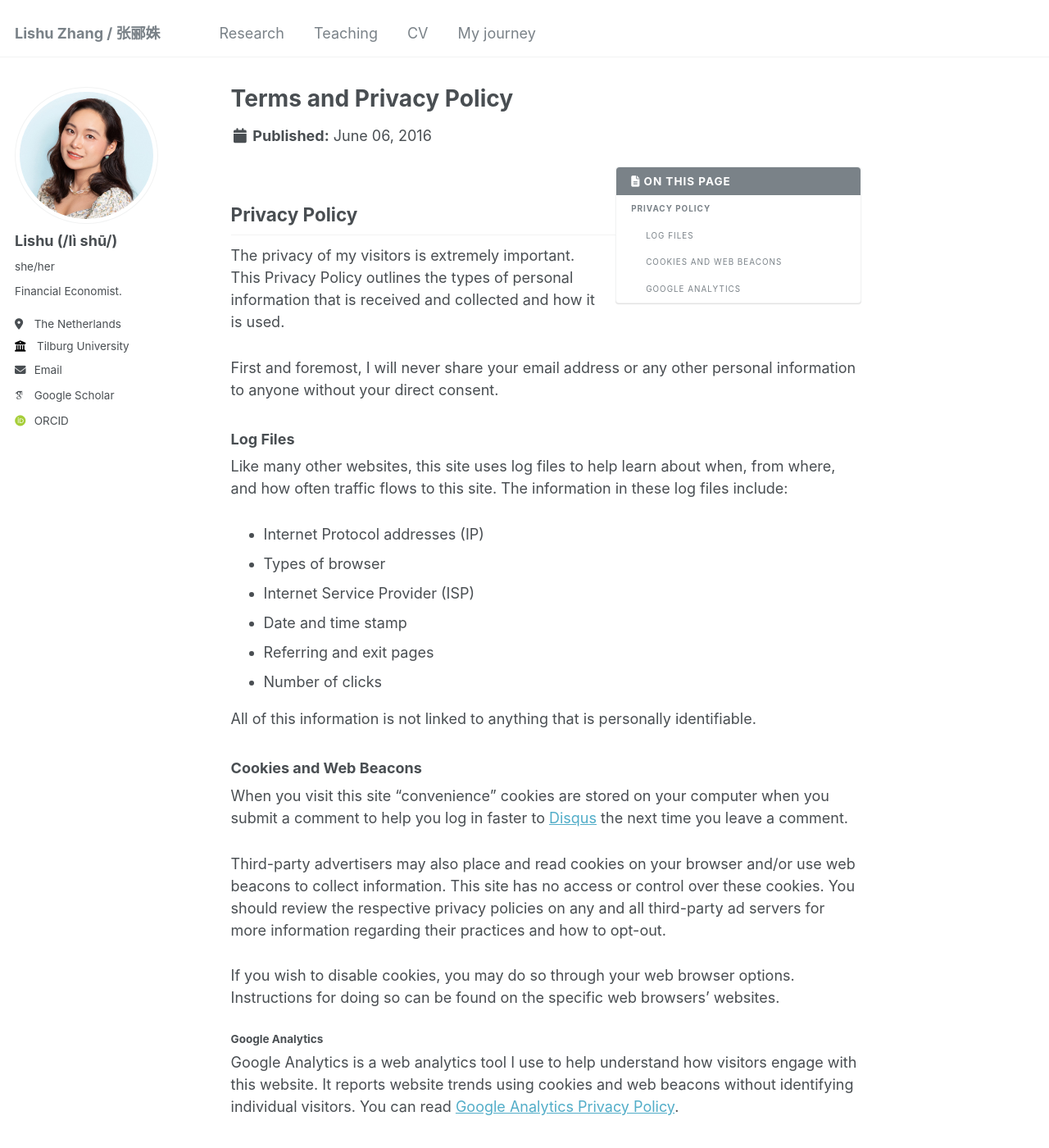
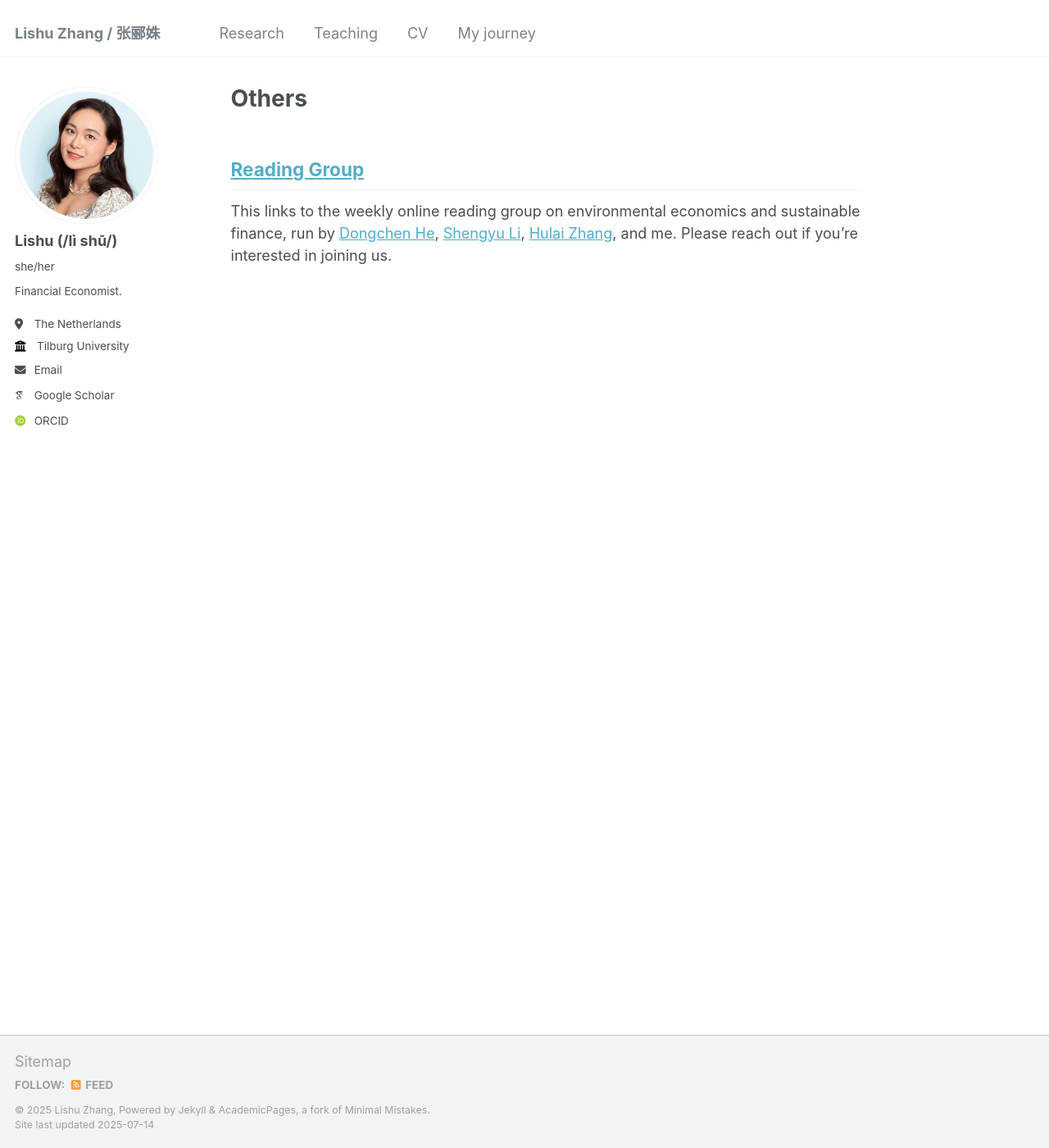
Before and after one commit to LishuZ/LishuZ.github.io, a Jekyll site: the page built from _pages/terms.md, in a window 1280 px wide and 1400 px high. Shown: the whole window at 82% size. Built offline with Jekyll 4.4.1, drawn with Linux system fonts in a browser that asks for light colours; some web fonts are replaced.

Commit message:
Update terms.md

```diff
--- a/_pages/terms.md
+++ b/_pages/terms.md
@@ -1,39 +1,11 @@
 ---
-permalink: /terms/
-title: "Terms and Privacy Policy"
-modified: 2016-06-06
+permalink: /resources/
+title: "Others"
+author_profile: true
+redirect_from:
+  - /about/
+  - /about.html
 ---
 
-{% include base_path %}
-{% include toc %}
-
-## Privacy Policy
-
-The privacy of my visitors is extremely important. This Privacy Policy outlines the types of personal information that is received and collected and how it is used.
-
-First and foremost, I will never share your email address or any other personal information to anyone without your direct consent.
-
-### Log Files
-
-Like many other websites, this site uses log files to help learn about when, from where, and how often traffic flows to this site. The information in these log files include:
-
-* Internet Protocol addresses (IP)
-* Types of browser
-* Internet Service Provider (ISP)
-* Date and time stamp
-* Referring and exit pages
-* Number of clicks
-
-All of this information is not linked to anything that is personally identifiable.
-
-### Cookies and Web Beacons
-
-When you visit this site "convenience" cookies are stored on your computer when you submit a comment to help you log in faster to [Disqus](http://disqus.com) the next time you leave a comment.
-
-Third-party advertisers may also place and read cookies on your browser and/or use web beacons to collect information. This site has no access or control over these cookies. You should review the respective privacy policies on any and all third-party ad servers for more information regarding their practices and how to opt-out.
-
-If you wish to disable cookies, you may do so through your web browser options. Instructions for doing so can be found on the specific web browsers' websites.
-
-#### Google Analytics
-
-Google Analytics is a web analytics tool I use to help understand how visitors engage with this website. It reports website trends using cookies and web beacons without identifying individual visitors. You can read [Google Analytics Privacy Policy](http://www.google.com/analytics/learn/privacy.html).
+## [Reading Group](https://www.kdocs.cn/l/cfjbuzzQjTKH)
+This links to the weekly online reading group on environmental economics and sustainable finance, run by [Dongchen He](https://dongchen-he.github.io/), [Shengyu Li](https://www.tilburguniversity.edu/staff/s-li_11), [Hulai Zhang](https://hulaizh.github.io/index.html), and me. Please reach out if you’re interested in joining us.
```
